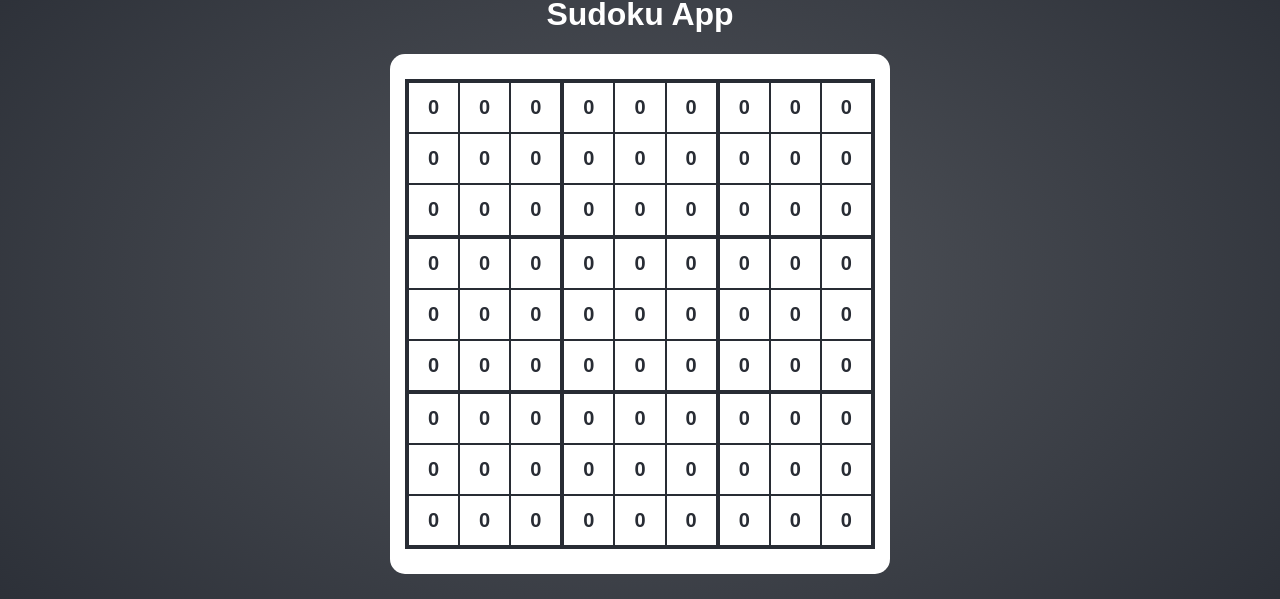
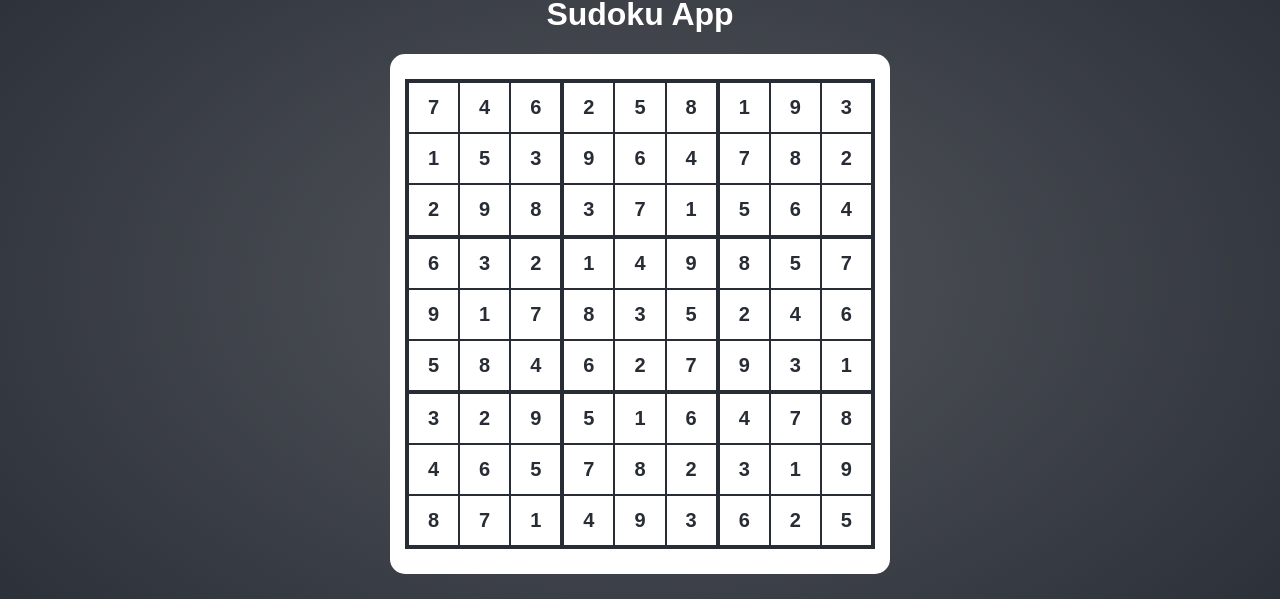
Before and after one commit to wcywin/sudoku, a React (Create React App) app: page / in a window 1280 px wide. Shown: the part 115-714 px from the top of the page. Built offline with nearby package versions, Linux system fonts and the light colour scheme.

Commit message:
Mapping data into blocks with useSelector and state

```diff
--- a/src/components/grid/block/index.tsx
+++ b/src/components/grid/block/index.tsx
@@ -1,4 +1,8 @@
 import React, { FC } from 'react'
+import { useSelector } from 'react-redux'
+
+import { IReducer } from 'reducers'
+import { N } from 'typings'
 
 import { Container } from './styles'
 
@@ -7,9 +11,18 @@ interface IProps {
   rowIndex: number
 }
 
+interface IState {
+  value: N
+}
+
 const Block: FC<IProps> = ({ colIndex, rowIndex }) => {
+  const state = useSelector<IReducer, IState>(({ grid }) => ({
+    value: grid ? grid[rowIndex][colIndex] : 0
+  }))
   return (
-    <Container data-cy={`block-${rowIndex}-${colIndex}`}>0</Container>
+    <Container data-cy={`block-${rowIndex}-${colIndex}`}>
+      { state.value === 0 ? '' : state.value }
+    </Container>
   )
 }
 
```
